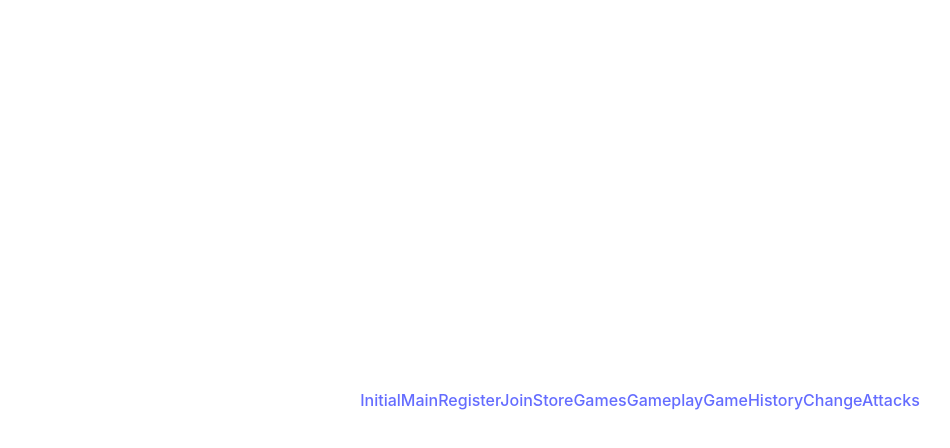
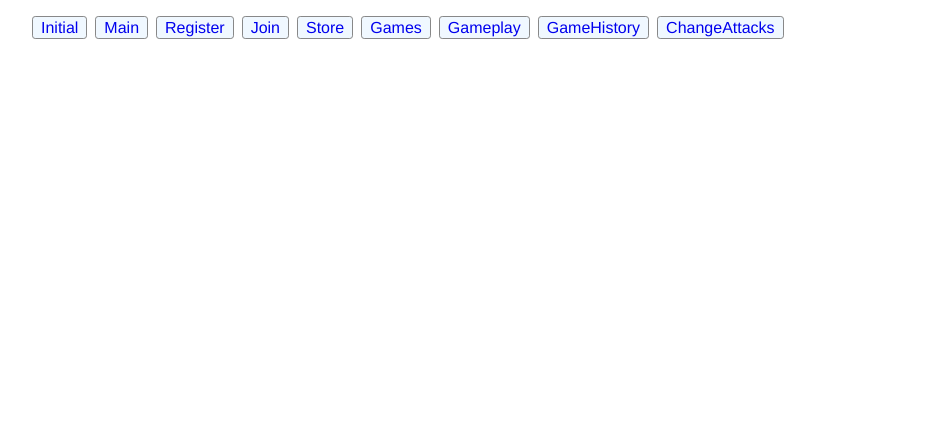
Before and after one commit to MIGI10/battle-arena, a Vue app: page / in a window 1280 px wide. Shown: the top 448 px of the page, without its empty margins (0-950 px from the left). Built offline with nearby package versions, Linux system fonts and the light colour scheme.

Commit message:
add basic css

```diff
--- a/src/style.css
+++ b/src/style.css
@@ -1,89 +1,62 @@
-:root {
-  font-family: Inter, system-ui, Avenir, Helvetica, Arial, sans-serif;
-  line-height: 1.5;
-  font-weight: 400;
-
-  color-scheme: light dark;
-  color: rgba(255, 255, 255, 0.87);
-  background-color: #242424;
-
-  font-synthesis: none;
-  text-rendering: optimizeLegibility;
-  -webkit-font-smoothing: antialiased;
-  -moz-osx-font-smoothing: grayscale;
-  -webkit-text-size-adjust: 100%;
+body {
+  font-family: "Helvetica Neue";
+  display: flex;
+  justify-content: start;
+  margin-left: 2rem;
+  margin-right: 2rem;
 }
 
-a {
-  font-weight: 500;
-  color: #646cff;
-  text-decoration: inherit;
-}
-a:hover {
-  color: #535bf2;
+#app {
+  width: 100%;
 }
 
-a {
-  font-weight: 500;
-  color: #646cff;
-  text-decoration: inherit;
-}
-a:hover {
-  color: #535bf2;
+nav {
+  display: flex;
+  justify-content: start;
 }
 
-body {
-  margin: 0;
-  display: flex;
-  place-items: center;
-  min-width: 320px;
-  min-height: 100vh;
+nav a {
+  border-style: solid;
+  border-color: #888888;
+  border-width: 0.1rem;
+  border-radius: 0.2rem;
+  background: aliceblue;
+  padding: 0.1rem 0.5rem;
+  margin: 0.5rem 0.5rem 0.5rem 0;
 }
 
-h1 {
-  font-size: 3.2em;
-  line-height: 1.1;
+nav a:link {
+  text-decoration: none;
+}
+
+nav a:visited {
+  text-decoration: none;
+}
+
+nav a:hover {
+  background: azure;
+}
+
+nav a:hover {
+  text-decoration: brown;
+}
+
+main {
+  display: flex;
+  justify-content: start;
+  flex-direction: column;
 }
 
 button {
-  border-radius: 8px;
-  border: 1px solid transparent;
-  padding: 0.6em 1.2em;
-  font-size: 1em;
-  font-weight: 500;
-  font-family: inherit;
-  background-color: #1a1a1a;
-  cursor: pointer;
-  transition: border-color 0.25s;
-}
-button:hover {
-  border-color: #646cff;
-}
-button:focus,
-button:focus-visible {
-  outline: 4px auto -webkit-focus-ring-color;
+  border-style: solid;
+  border-color: #888888;
+  border-width: 0.1rem;
+  border-radius: 0.2rem;
+  background: aliceblue;
+
+  text-transform: uppercase;
 }
 
-.card {
-  padding: 2em;
+button:hover {
+  background: azure;
 }
-
-#app {
-  max-width: 1280px;
-  margin: 0 auto;
-  padding: 2rem;
-  text-align: center;
-}
-
-@media (prefers-color-scheme: light) {
-  :root {
-    color: #213547;
-    background-color: #ffffff;
-  }
-  a:hover {
-    color: #747bff;
-  }
-  button {
-    background-color: #f9f9f9;
-  }
-}
```
